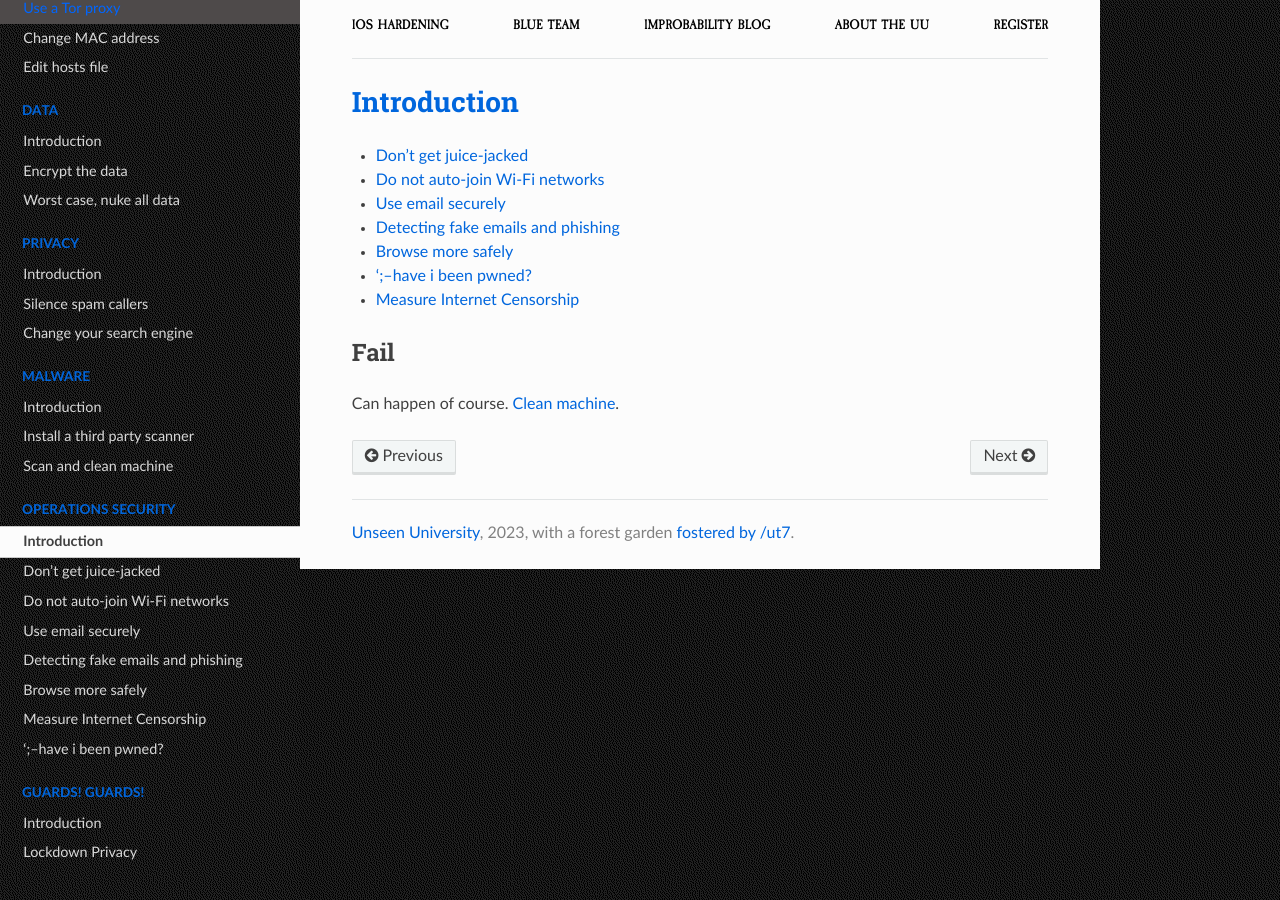
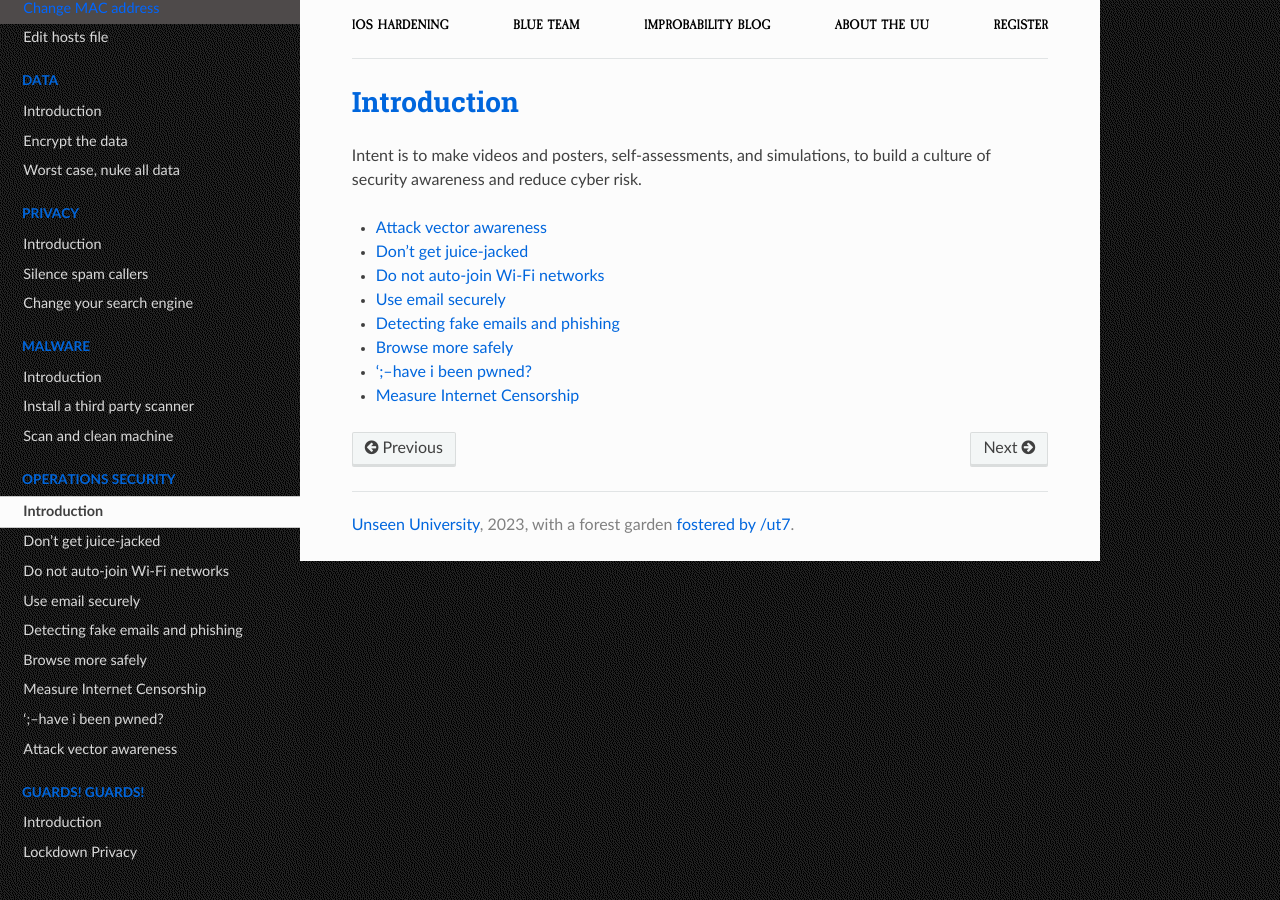
Before and after one commit to tymyrddin/blue-ios, a Sphinx documentation site: the page built from source/docs/opsec/README.md, in a window 1280 px wide. Built offline with Sphinx 7.4.7 and the Read the Docs theme 2.0.0, drawn with Linux system fonts in a browser that asks for light colours.

Commit message:
content updates

```diff
--- a/source/docs/opsec/README.md
+++ b/source/docs/opsec/README.md
@@ -1,5 +1,8 @@
 # Introduction
 
+Intent is to make videos and posters, self-assessments, and simulations, to build a culture of security awareness and reduce cyber risk.
+
+* [Attack vector awareness](vectors.md)
 * [Don't get juice-jacked](juice-jack.md)
 * [Do not auto-join Wi-Fi networks](autojoin.md)
 * [Use email securely](email-use.md)
@@ -7,7 +10,3 @@
 * [Browse more safely](browsing.md)
 * [';--have i been pwned?](hibp.md)
 * [Measure Internet Censorship](ooni.md)
-
-## Fail
-
-Can happen of course. [Clean machine](../malware/README.md).
```
Also changed, not shown: source/docs/opsec/vectors.md (added, +10 -0 lines).
